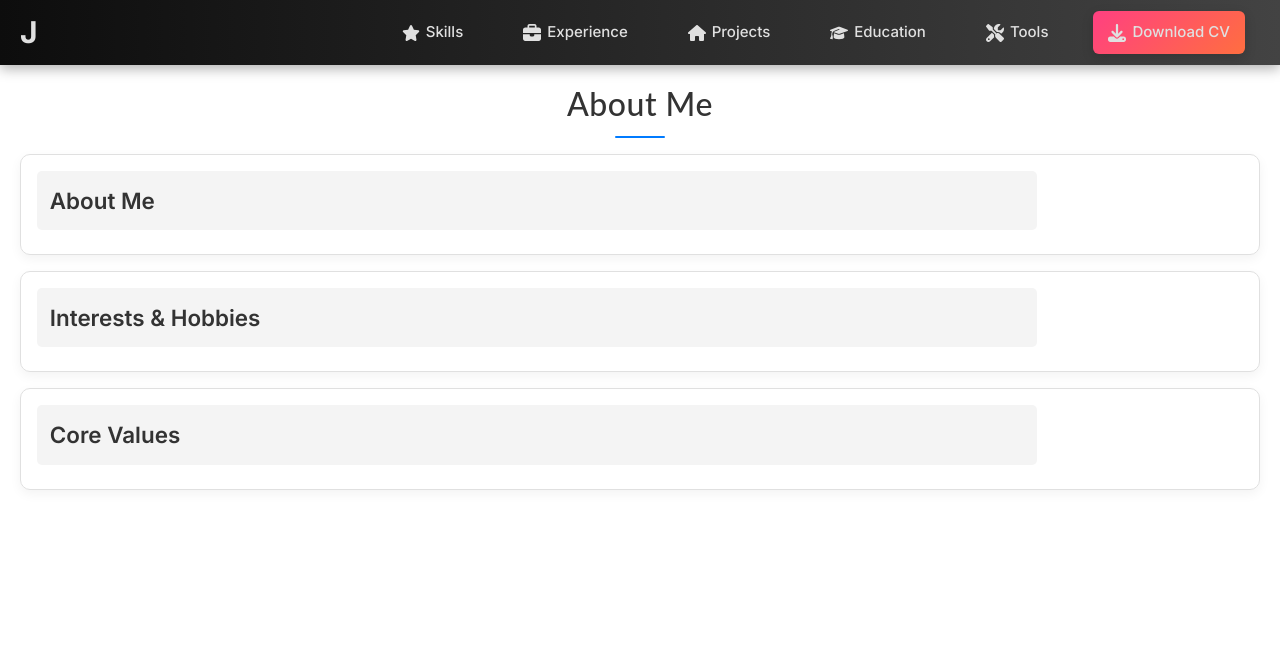
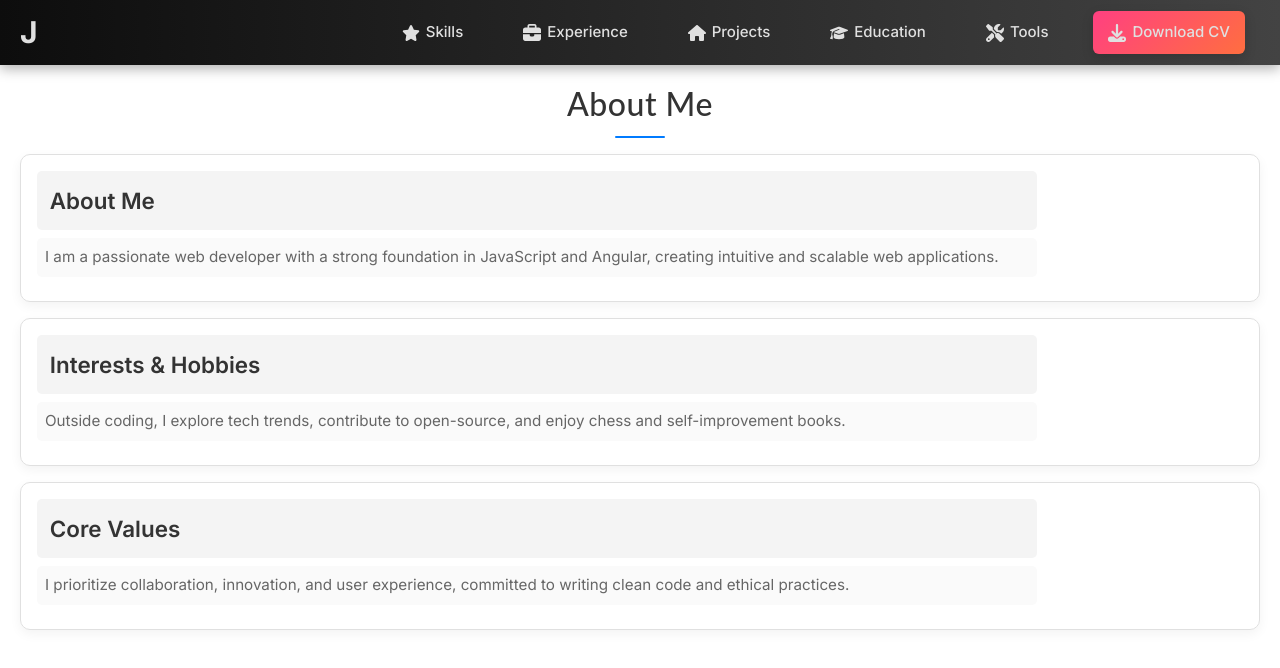
Before and after one commit to javedsaifi-abacus/Portfolio_NEXT, a Next.js app: page /about in a window 1280 px wide. Shown: the top 668 px of the page. Built offline with nearby package versions, Linux system fonts and the light colour scheme.

Commit message:
"Added missing brackets to `details` props in `ContentItem` components."

```diff
--- a/src/app/about/page.tsx
+++ b/src/app/about/page.tsx
@@ -11,25 +11,25 @@ const About = () => {
           {/* About Me Section */}
           <ContentItem
             title="About Me"
-            details=
+            details={[
               "I am a passionate web developer with a strong foundation in JavaScript and Angular, creating intuitive and scalable web applications."
-
+            ]}
           />
 
           {/* Interests & Hobbies Section */}
           <ContentItem
             title="Interests & Hobbies"
-            details=
+            details={[
               "Outside coding, I explore tech trends, contribute to open-source, and enjoy chess and self-improvement books."
-
+            ]}
           />
 
           {/* Core Values Section */}
           <ContentItem
             title="Core Values"
-            details=
+            details={[
               "I prioritize collaboration, innovation, and user experience, committed to writing clean code and ethical practices."
-
+            ]}
           />
         </div>
       </Section>
```
